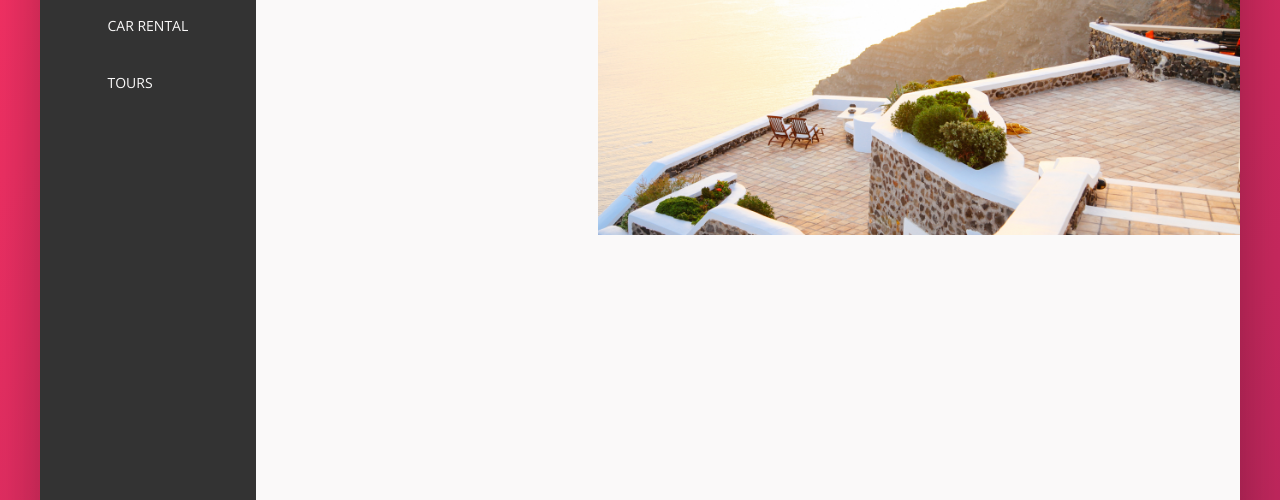
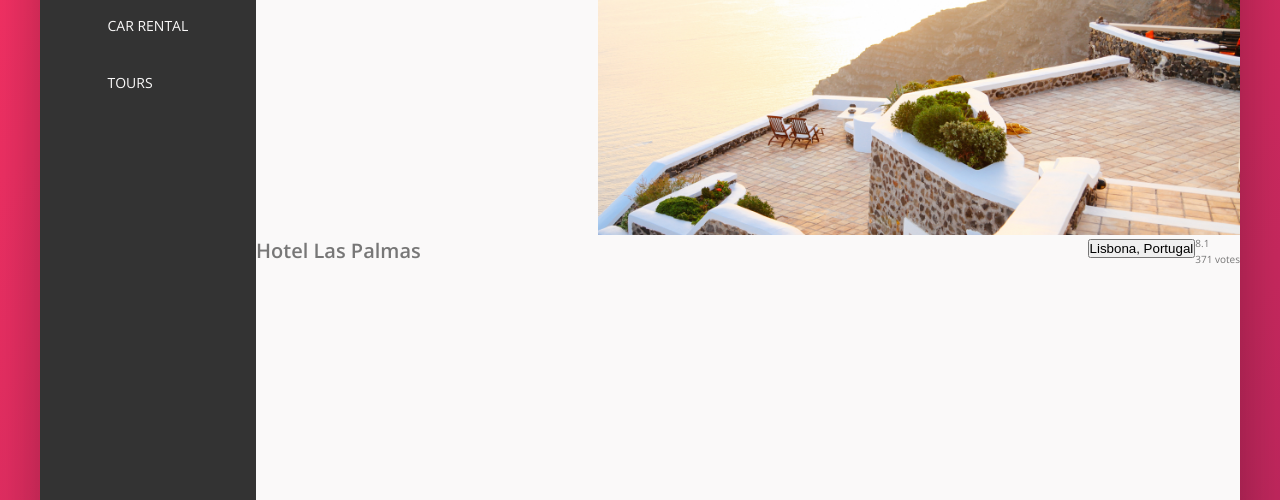
Before and after one commit to krystianwojda/Booking, a website: page index.html in a window 1280 px wide. Shown: the part 300-800 px from the top of the page. Drawn offline with nearby package versions, Linux system fonts and the light colour scheme.

Commit message:
Stworzenie sekcji overview z podstawowymi stylami

```diff
--- a/index.html
+++ b/index.html
@@ -95,6 +95,39 @@
                             <img src="img/hotel-3.jpg" class="gallery__photo" alt="">
                         </figure>
                     </div>
+
+                    <div class="overview">
+                        <h1 class="overview__heading">Hotel Las Palmas</h1>
+                        <div class="overview__stars">
+                            <svg class="overview__icon-star">
+                                <use xlink:href="img/sprite.svg#icon-star"></use>
+                            </svg>
+                            <svg class="overview__icon-star">
+                                <use xlink:href="img/sprite.svg#icon-star"></use>
+                            </svg>
+                            <svg class="overview__icon-star">
+                                <use xlink:href="img/sprite.svg#icon-star"></use>
+                            </svg>
+                            <svg class="overview__icon-star">
+                                <use xlink:href="img/sprite.svg#icon-star"></use>
+                            </svg>
+                            <svg class="overview__icon-star">
+                                <use xlink:href="img/sprite.svg#icon-star"></use>
+                            </svg>
+                        </div>
+
+                        <div class="overview__location">
+                            <svg class="overview__icon-location">
+                                <use xlink:href="img/sprite.svg#icon-location-pin"></use>
+                            </svg>
+                            <button class="btn-inline">Lisbona, Portugal</button>
+                        </div>
+
+                        <div class="overview__rating">
+                            <div class="overview__rating-average">8.1</div>
+                            <div class="overview__rating-count">371 votes</div>
+                        </div>
+                    </div>
                 </main>
             </div>
         </div>
--- a/sass/components.scss
+++ b/sass/components.scss
@@ -186,3 +186,31 @@
     display: block;
   }
 }
+
+
+//overview
+.overview {
+  display: flex;
+
+  &__heading {}
+
+  &__stars {
+    margin-right: auto;
+  }
+
+  &__icon-star,
+  &__icon-location {
+    width: 1.75rem;
+    height: 1.75rem;
+    fill: $color-primary;
+  }
+
+  &__location {
+  }
+
+  &__rating {}
+
+  &__rating-average {}
+
+  &__rating-count {}
+}
```
Also changed, not shown: css/style.css.
